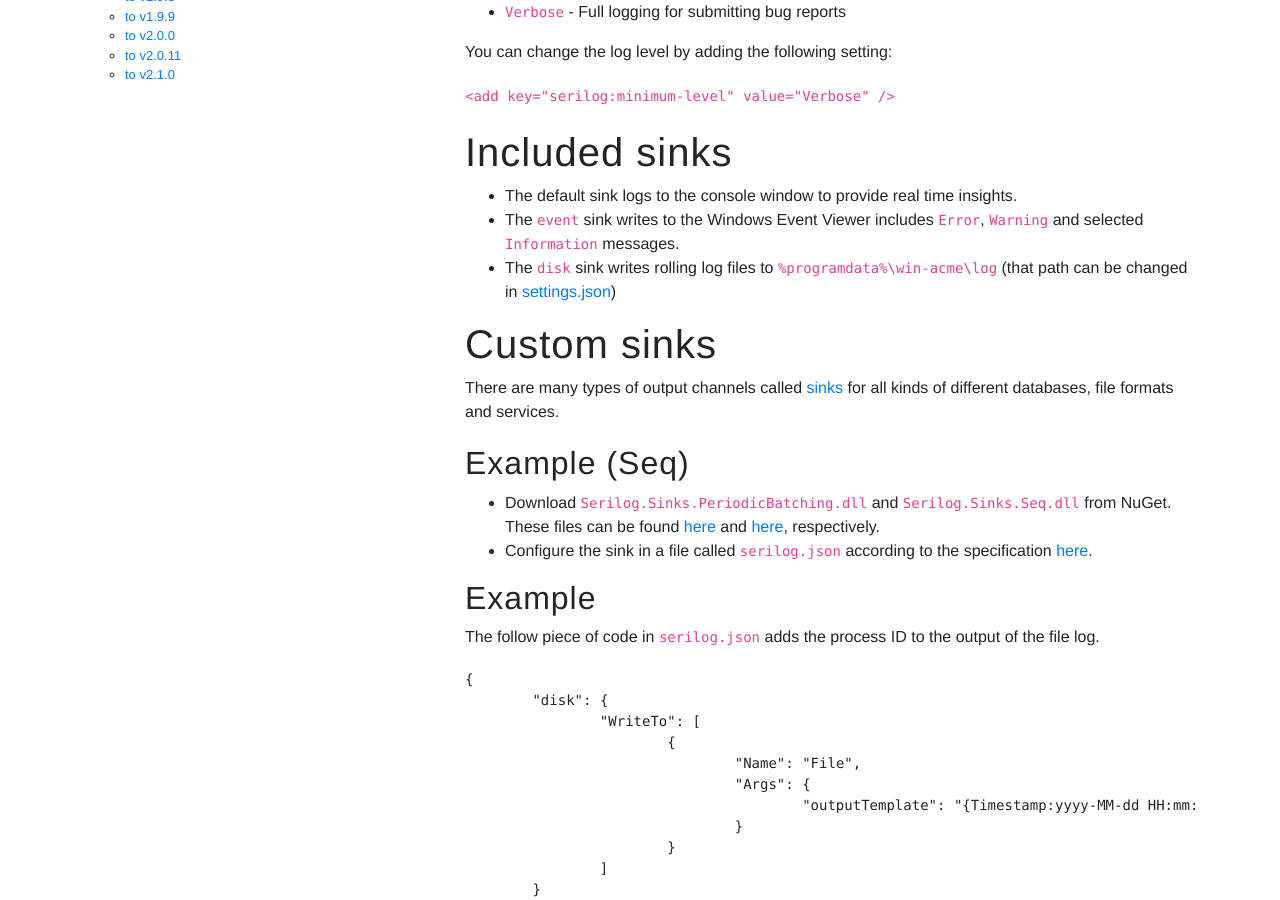
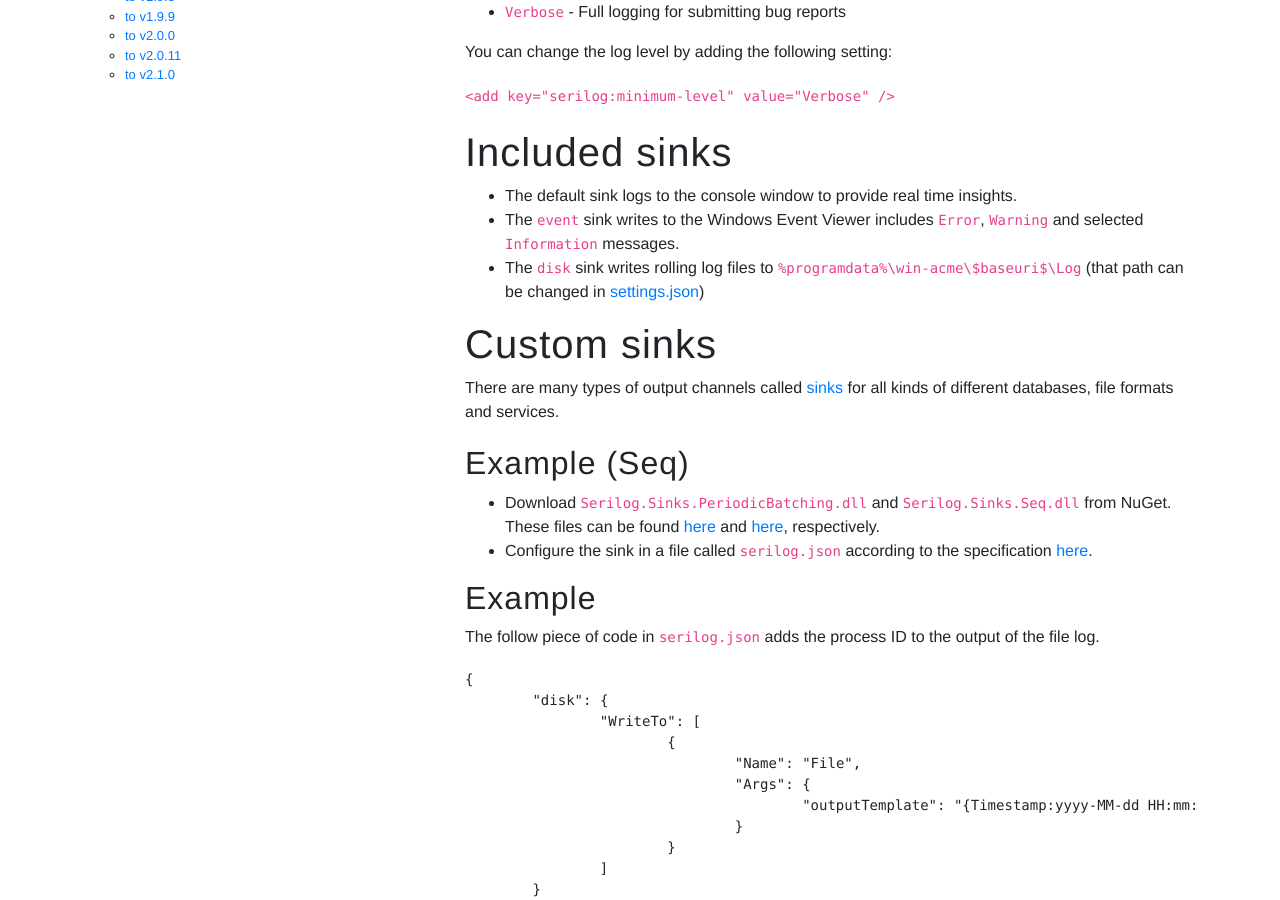
Before and after one commit to win-acme/win-acme.github.io, a Jekyll site: the page built from manual/advanced-use/custom-logging.md, in a window 1280 px wide and 900 px high, scrolled down 482 px. Built offline with Jekyll 4.4.1, drawn with Linux system fonts in a browser that asks for light colours; our own code applies the rules of GitHub Pages for plain Markdown files.

Commit message:
Fixed log path

```diff
--- a/manual/advanced-use/custom-logging.md
+++ b/manual/advanced-use/custom-logging.md
@@ -21,7 +21,7 @@ You can change the log level by adding the following setting:
 ## Included sinks
 - The default sink logs to the console window to provide real time insights.
 - The `event` sink writes to the Windows Event Viewer includes `Error`, `Warning` and selected `Information` messages.
-- The `disk` sink writes rolling log files to `%programdata%\win-acme\log`
+- The `disk` sink writes rolling log files to `%programdata%\win-acme\$baseuri$\Log`
   (that path can be changed in [settings.json](/reference/settings))
 
 ## Custom sinks
```
